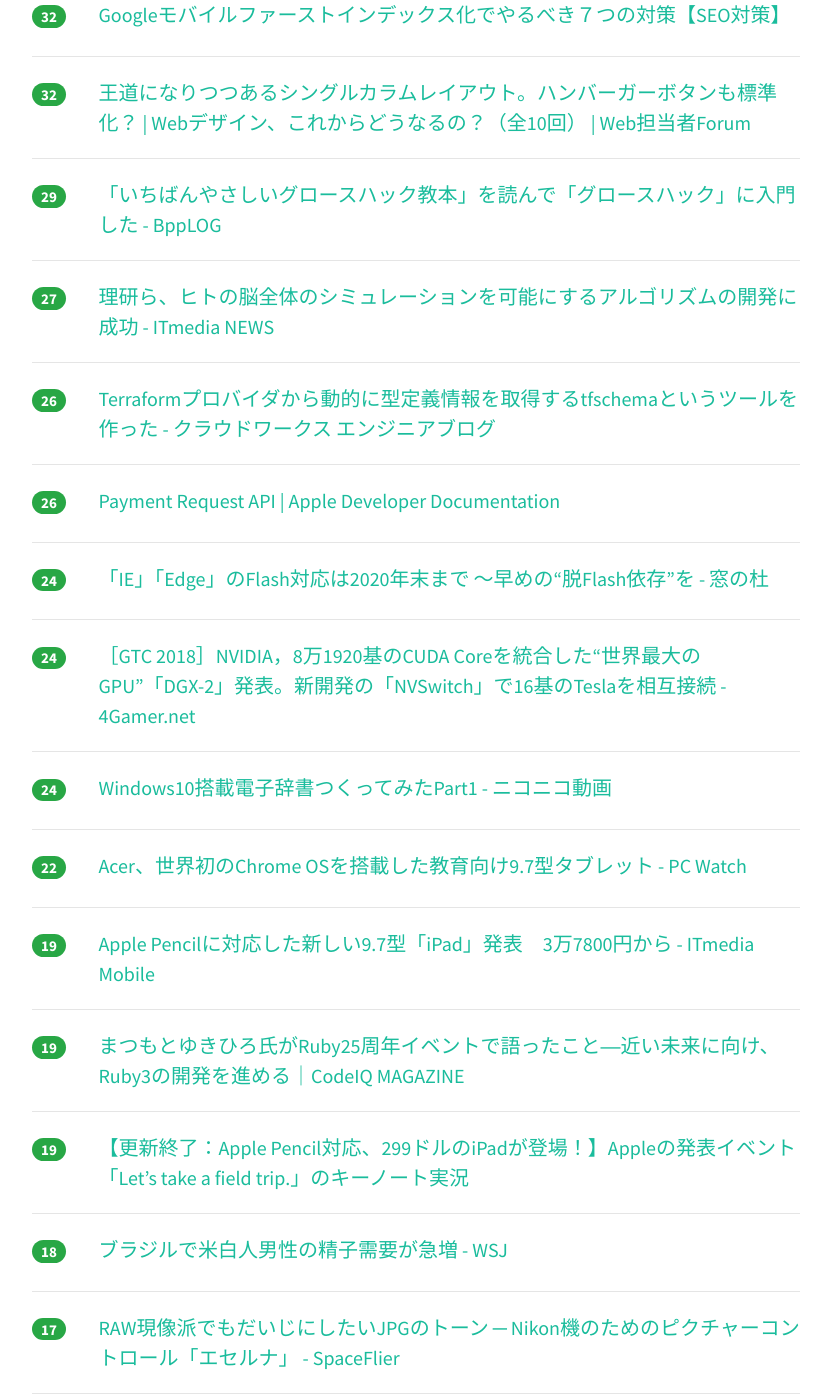
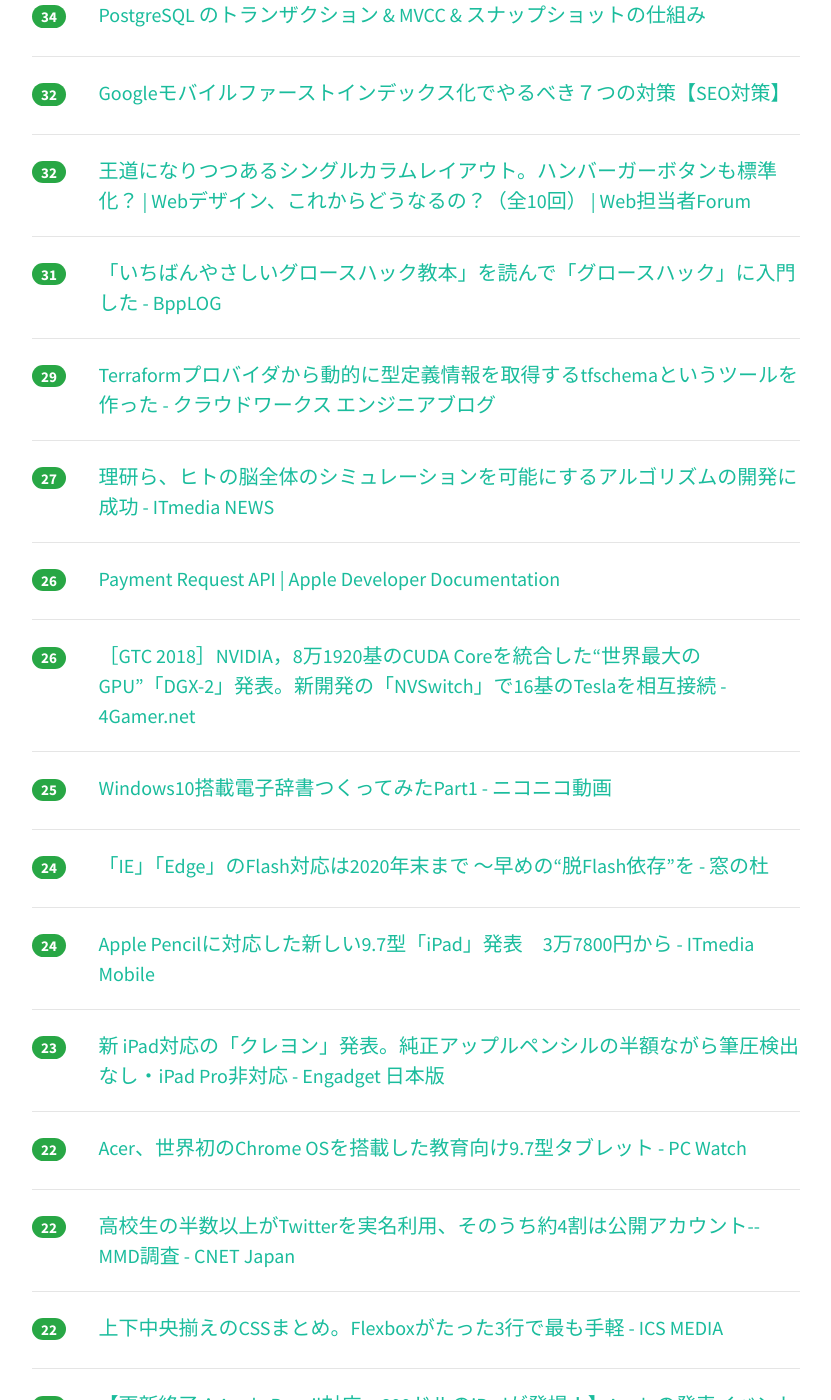
Before and after one commit to yatta47/hatena-matome-site, a Jekyll site: the page built from _posts/2018-03-28-hatena.md, in a window 1280 px wide and 1400 px high, scrolled down 1138 px. Shown: the whole window, without its empty margins (224-1055 px from the left). Built offline with Jekyll 4.4.1, drawn with Linux system fonts in a browser that asks for light colours; nearby versions of some CDN libraries; some of the changed text lies outside the part shown.

Commit message:
Updated 2018-03-28

```diff
--- a/_posts/2018-03-28-hatena.md
+++ b/_posts/2018-03-28-hatena.md
@@ -1,28 +1,28 @@
 ---
 layout: post
 title:  "2018-03-28 はてぶIT"
-date:   2018-03-28 11:02:07
+date:   2018-03-28 12:02:25
 tags: [it-hotentry]
 ---
-30 件のデータあり
+36 件のデータあり
 
 <hr><div class="row">
-<div class="col-1"><span class="badge badge-pill badge-success h2">122</span></div>
+<div class="col-1"><span class="badge badge-pill badge-success h2">130</span></div>
+<div class="col-11"><a href='http://tech.nikkeibp.co.jp/atcl/nxt/news/18/00618/' target='_blank'>京都市の基幹系システム刷新失敗、仕切り直しはキヤノンITSが15億円で落札 | 日経 xTECH（クロステック）</a></div>
+</div>
+<hr>
+<div class="row">
+<div class="col-1"><span class="badge badge-pill badge-success h2">129</span></div>
 <div class="col-11"><a href='http://orgachem.hatenablog.com/entry/2018/03/27/214537' target='_blank'>株式会社ミクシィを退職しました - 若き JavaScripter の悩み</a></div>
 </div>
 <hr>
 <div class="row">
-<div class="col-1"><span class="badge badge-pill badge-success h2">111</span></div>
-<div class="col-11"><a href='http://tech.nikkeibp.co.jp/atcl/nxt/news/18/00618/' target='_blank'>京都市の基幹系システム刷新失敗、仕切り直しはキヤノンITSが15億円で落札 | 日経 xTECH（クロステック）</a></div>
-</div>
-<hr>
-<div class="row">
-<div class="col-1"><span class="badge badge-pill badge-success h2">70</span></div>
+<div class="col-1"><span class="badge badge-pill badge-success h2">86</span></div>
 <div class="col-11"><a href='https://techracho.bpsinc.jp/hachi8833/2018_03_27/54130' target='_blank'>Railsで学ぶSOLID（1）: 単一責任の原則（翻訳）</a></div>
 </div>
 <hr>
 <div class="row">
-<div class="col-1"><span class="badge badge-pill badge-success h2">66</span></div>
+<div class="col-1"><span class="badge badge-pill badge-success h2">80</span></div>
 <div class="col-11"><a href='https://japanese.engadget.com/2018/03/27/ipad-apple-pencil/' target='_blank'>速報：新 iPad 発表。アップルペンシル対応かつ歴代最安 (動画追加) - Engadget 日本版</a></div>
 </div>
 <hr>
@@ -32,7 +32,7 @@ tags: [it-hotentry]
 </div>
 <hr>
 <div class="row">
-<div class="col-1"><span class="badge badge-pill badge-success h2">41</span></div>
+<div class="col-1"><span class="badge badge-pill badge-success h2">46</span></div>
 <div class="col-11"><a href='https://japan.cnet.com/article/35116778/' target='_blank'>アップル、新9.7インチiPad発表--Apple Pencilに対応、3万7800円から - CNET Japan</a></div>
 </div>
 <hr>
@@ -47,6 +47,11 @@ tags: [it-hotentry]
 </div>
 <hr>
 <div class="row">
+<div class="col-1"><span class="badge badge-pill badge-success h2">34</span></div>
+<div class="col-11"><a href='http://www.nminoru.jp/~nminoru/postgresql/pg-transaction-mvcc-snapshot.html' target='_blank'>PostgreSQL のトランザクション & MVCC & スナップショットの仕組み</a></div>
+</div>
+<hr>
+<div class="row">
 <div class="col-1"><span class="badge badge-pill badge-success h2">32</span></div>
 <div class="col-11"><a href='http://kanemotilevel.com/mobile-first-index.html' target='_blank'>Googleモバイルファーストインデックス化でやるべき７つの対策【SEO対策】</a></div>
 </div>
@@ -57,8 +62,13 @@ tags: [it-hotentry]
 </div>
 <hr>
 <div class="row">
+<div class="col-1"><span class="badge badge-pill badge-success h2">31</span></div>
+<div class="col-11"><a href='http://tkybpp.hatenablog.com/entry/2018/03/27/200000' target='_blank'>「いちばんやさしいグロースハック教本」を読んで「グロースハック」に入門した - BppLOG</a></div>
+</div>
+<hr>
+<div class="row">
 <div class="col-1"><span class="badge badge-pill badge-success h2">29</span></div>
-<div class="col-11"><a href='http://tkybpp.hatenablog.com/entry/2018/03/27/200000' target='_blank'>「いちばんやさしいグロースハック教本」を読んで「グロースハック」に入門した - BppLOG</a></div>
+<div class="col-11"><a href='http://engineer.crowdworks.jp/entry/2018/03/27/173704' target='_blank'>Terraformプロバイダから動的に型定義情報を取得するtfschemaというツールを作った - クラウドワークス エンジニアブログ</a></div>
 </div>
 <hr>
 <div class="row">
@@ -68,12 +78,17 @@ tags: [it-hotentry]
 <hr>
 <div class="row">
 <div class="col-1"><span class="badge badge-pill badge-success h2">26</span></div>
-<div class="col-11"><a href='http://engineer.crowdworks.jp/entry/2018/03/27/173704' target='_blank'>Terraformプロバイダから動的に型定義情報を取得するtfschemaというツールを作った - クラウドワークス エンジニアブログ</a></div>
+<div class="col-11"><a href='https://developer.apple.com/documentation/applepayjs/payment_request_api' target='_blank'>Payment Request API | Apple Developer Documentation</a></div>
 </div>
 <hr>
 <div class="row">
 <div class="col-1"><span class="badge badge-pill badge-success h2">26</span></div>
-<div class="col-11"><a href='https://developer.apple.com/documentation/applepayjs/payment_request_api' target='_blank'>Payment Request API | Apple Developer Documentation</a></div>
+<div class="col-11"><a href='http://www.4gamer.net/games/121/G012181/20180328001/' target='_blank'>［GTC 2018］NVIDIA，8万1920基のCUDA Coreを統合した“世界最大のGPU”「DGX-2」発表。新開発の「NVSwitch」で16基のTeslaを相互接続 - 4Gamer.net</a></div>
+</div>
+<hr>
+<div class="row">
+<div class="col-1"><span class="badge badge-pill badge-success h2">25</span></div>
+<div class="col-11"><a href='http://www.nicovideo.jp/watch/sm32896358' target='_blank'>Windows10搭載電子辞書つくってみたPart1 - ニコニコ動画</a></div>
 </div>
 <hr>
 <div class="row">
@@ -83,12 +98,12 @@ tags: [it-hotentry]
 <hr>
 <div class="row">
 <div class="col-1"><span class="badge badge-pill badge-success h2">24</span></div>
-<div class="col-11"><a href='http://www.4gamer.net/games/121/G012181/20180328001/' target='_blank'>［GTC 2018］NVIDIA，8万1920基のCUDA Coreを統合した“世界最大のGPU”「DGX-2」発表。新開発の「NVSwitch」で16基のTeslaを相互接続 - 4Gamer.net</a></div>
+<div class="col-11"><a href='http://www.itmedia.co.jp/mobile/articles/1803/28/news052.html' target='_blank'>Apple Pencilに対応した新しい9.7型「iPad」発表　3万7800円から - ITmedia Mobile</a></div>
 </div>
 <hr>
 <div class="row">
-<div class="col-1"><span class="badge badge-pill badge-success h2">24</span></div>
-<div class="col-11"><a href='http://www.nicovideo.jp/watch/sm32896358' target='_blank'>Windows10搭載電子辞書つくってみたPart1 - ニコニコ動画</a></div>
+<div class="col-1"><span class="badge badge-pill badge-success h2">23</span></div>
+<div class="col-11"><a href='https://japanese.engadget.com/2018/03/27/ipad-ipad-pro/' target='_blank'>新 iPad対応の「クレヨン」発表。純正アップルペンシルの半額ながら筆圧検出なし・iPad Pro非対応 - Engadget 日本版</a></div>
 </div>
 <hr>
 <div class="row">
@@ -97,8 +112,28 @@ tags: [it-hotentry]
 </div>
 <hr>
 <div class="row">
+<div class="col-1"><span class="badge badge-pill badge-success h2">22</span></div>
+<div class="col-11"><a href='https://japan.cnet.com/article/35116762/' target='_blank'>高校生の半数以上がTwitterを実名利用、そのうち約4割は公開アカウント--MMD調査 - CNET Japan</a></div>
+</div>
+<hr>
+<div class="row">
+<div class="col-1"><span class="badge badge-pill badge-success h2">22</span></div>
+<div class="col-11"><a href='https://ics.media/entry/17522' target='_blank'>上下中央揃えのCSSまとめ。Flexboxがたった3行で最も手軽 - ICS MEDIA</a></div>
+</div>
+<hr>
+<div class="row">
+<div class="col-1"><span class="badge badge-pill badge-success h2">21</span></div>
+<div class="col-11"><a href='https://www.gizmodo.jp/2018/03/live-blog-march-2018-apple-event.html' target='_blank'>【更新終了：Apple Pencil対応、299ドルのiPadが登場！】Appleの発表イベント「Let’s take a field trip.」のキーノート実況</a></div>
+</div>
+<hr>
+<div class="row">
 <div class="col-1"><span class="badge badge-pill badge-success h2">19</span></div>
-<div class="col-11"><a href='http://www.itmedia.co.jp/mobile/articles/1803/28/news052.html' target='_blank'>Apple Pencilに対応した新しい9.7型「iPad」発表　3万7800円から - ITmedia Mobile</a></div>
+<div class="col-11"><a href='http://jp.wsj.com/articles/SB12386457582361034431504584121100470443262' target='_blank'>ブラジルで米白人男性の精子需要が急増 - WSJ</a></div>
+</div>
+<hr>
+<div class="row">
+<div class="col-1"><span class="badge badge-pill badge-success h2">19</span></div>
+<div class="col-11"><a href='https://martinfowler.com/articles/201803-refactoring-2nd-ed.html' target='_blank'>Announcing the Second Edition of "Refactoring"</a></div>
 </div>
 <hr>
 <div class="row">
@@ -107,13 +142,13 @@ tags: [it-hotentry]
 </div>
 <hr>
 <div class="row">
-<div class="col-1"><span class="badge badge-pill badge-success h2">19</span></div>
-<div class="col-11"><a href='https://www.gizmodo.jp/2018/03/live-blog-march-2018-apple-event.html' target='_blank'>【更新終了：Apple Pencil対応、299ドルのiPadが登場！】Appleの発表イベント「Let’s take a field trip.」のキーノート実況</a></div>
+<div class="col-1"><span class="badge badge-pill badge-success h2">18</span></div>
+<div class="col-11"><a href='https://www.gizmodo.jp/2018/03/remember-apple-ipad-mini.html' target='_blank'>遅いうえに安くもならないなんて…Appleに忘れ去られたiPad mini 4が不憫でならない | ギズモード・ジャパン</a></div>
 </div>
 <hr>
 <div class="row">
 <div class="col-1"><span class="badge badge-pill badge-success h2">18</span></div>
-<div class="col-11"><a href='http://jp.wsj.com/articles/SB12386457582361034431504584121100470443262' target='_blank'>ブラジルで米白人男性の精子需要が急増 - WSJ</a></div>
+<div class="col-11"><a href='http://tech.nikkeibp.co.jp/atcl/nxt/column/18/00138/032600034/' target='_blank'>特定派遣廃止でも人売りなくならない？IT企業間で飛び交う闇メール | 日経 xTECH（クロステック）</a></div>
 </div>
 <hr>
 <div class="row">
@@ -132,13 +167,8 @@ tags: [it-hotentry]
 </div>
 <hr>
 <div class="row">
-<div class="col-1"><span class="badge badge-pill badge-success h2">16</span></div>
-<div class="col-11"><a href='https://martinfowler.com/articles/201803-refactoring-2nd-ed.html' target='_blank'>Announcing the Second Edition of "Refactoring"</a></div>
-</div>
-<hr>
-<div class="row">
-<div class="col-1"><span class="badge badge-pill badge-success h2">16</span></div>
-<div class="col-11"><a href='https://japan.cnet.com/article/35116762/' target='_blank'>高校生の半数以上がTwitterを実名利用、そのうち約4割は公開アカウント--MMD調査 - CNET Japan</a></div>
+<div class="col-1"><span class="badge badge-pill badge-success h2">15</span></div>
+<div class="col-11"><a href='https://internet.watch.impress.co.jp/docs/yajiuma/1113836.html' target='_blank'>「Apple重役がiTunesの音楽ダウンロード終了を表明」との誤報がTwitterを中心に拡散中【やじうまWatch】 - INTERNET Watch</a></div>
 </div>
 <hr>
 <div class="row">
@@ -147,12 +177,12 @@ tags: [it-hotentry]
 </div>
 <hr>
 <div class="row">
-<div class="col-1"><span class="badge badge-pill badge-success h2">13</span></div>
-<div class="col-11"><a href='https://www.gizmodo.jp/2018/03/remember-apple-ipad-mini.html' target='_blank'>遅いうえに安くもならないなんて…Appleに忘れ去られたiPad mini 4が不憫でならない | ギズモード・ジャパン</a></div>
+<div class="col-1"><span class="badge badge-pill badge-success h2">14</span></div>
+<div class="col-11"><a href='https://www.gizmodo.jp/2018/03/huawei_p20_p20p.html' target='_blank'>40MPカメラ、ISO102400って何事だ!?「Huawei P20」「Huawei P20 Pro」発表 | ギズモード・ジャパン</a></div>
 </div>
 <hr>
 <div class="row">
-<div class="col-1"><span class="badge badge-pill badge-success h2">9</span></div>
-<div class="col-11"><a href='https://www.gizmodo.jp/2018/03/huawei_p20_p20p.html' target='_blank'>40MPカメラ、ISO102400って何事だ!?「Huawei P20」「Huawei P20 Pro」発表 | ギズモード・ジャパン</a></div>
+<div class="col-1"><span class="badge badge-pill badge-success h2">12</span></div>
+<div class="col-11"><a href='http://karaage.hatenadiary.jp/entry/2018/03/28/073000' target='_blank'>ディープラーニングによる物体検出（「Faster RNN」「Yolo」「SSD」）に関して調べて実践してみた - karaage. [からあげ]</a></div>
 </div>
 <hr>
```
